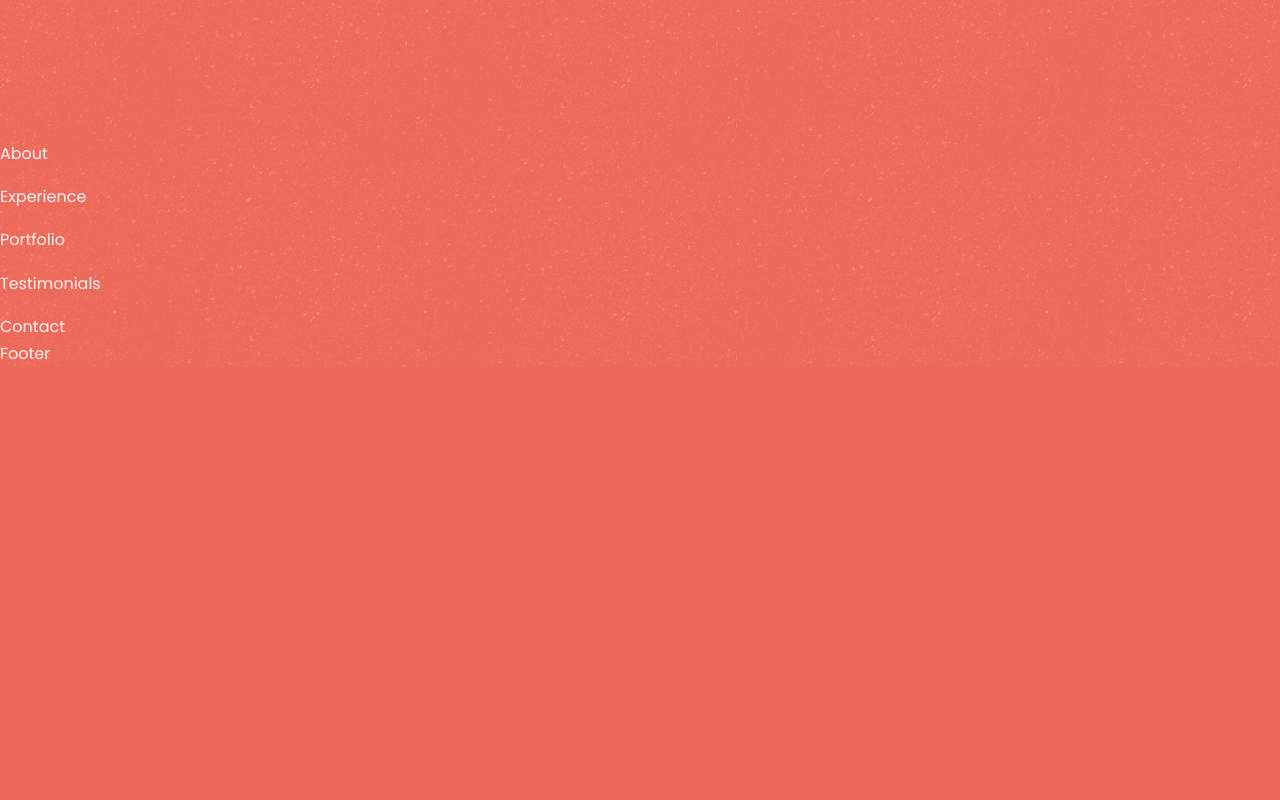
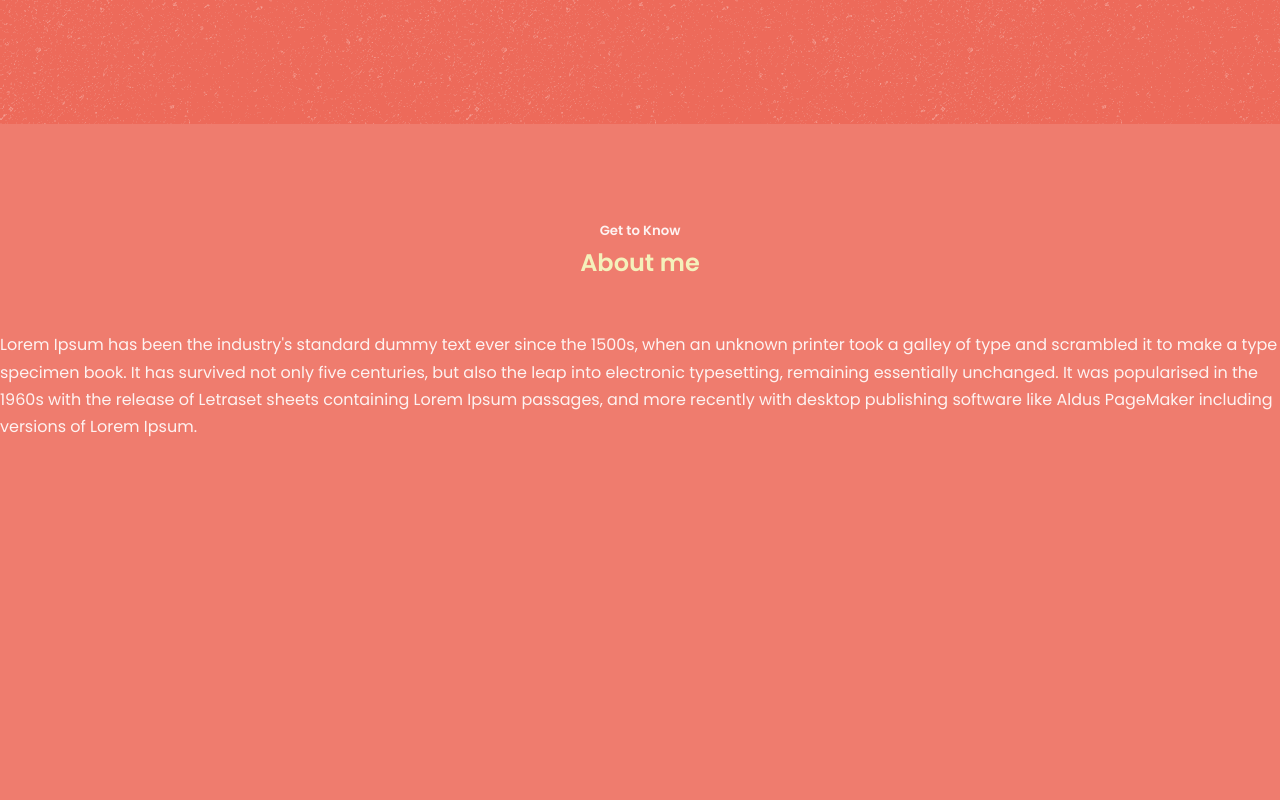
Before and after one commit to val0sch/portfolio_react, a React (Create React App) app: page / in a window 1280 px wide. Shown: the part 740-1540 px from the top of the page. Before the commit the page ends 1107 px from the top, so only its background shows below. Built offline with nearby package versions, Linux system fonts and the light colour scheme.

Commit message:
install gh-pages

```diff
--- a/src/components/about/About.jsx
+++ b/src/components/about/About.jsx
@@ -2,7 +2,22 @@ import React from "react";
 import "./about.css";
 
 const About = () => {
-  return <section id="about">About</section>;
+  return (
+    <section id="about">
+      <h5>Get to Know</h5>
+      <h2>About me</h2>
+      <p>
+        Lorem Ipsum has been the industry's standard dummy text ever since the
+        1500s, when an unknown printer took a galley of type and scrambled it to
+        make a type specimen book. It has survived not only five centuries, but
+        also the leap into electronic typesetting, remaining essentially
+        unchanged. It was popularised in the 1960s with the release of Letraset
+        sheets containing Lorem Ipsum passages, and more recently with desktop
+        publishing software like Aldus PageMaker including versions of Lorem
+        Ipsum.
+      </p>
+    </section>
+  );
 };
 
 export default About;
--- a/src/components/experience/experience.css
+++ b/src/components/experience/experience.css
@@ -0,0 +1,3 @@
+#experience{
+    background-image: url("../../assets/asfalt--light--1920x1080.png");
+}
--- a/src/components/header/header.css
+++ b/src/components/header/header.css
@@ -2,6 +2,7 @@ header {
   height: 100vh;
   padding-top: 4rem;
   overflow: hidden;
+  background-image: url("../../assets/asfalt--light--1920x1080.png");
 }
 
 .header__container {
--- a/src/index.css
+++ b/src/index.css
@@ -9,7 +9,7 @@
   text-decoration: none;
 }
 :root {
-  --color-bg: #ed6a5a;
+  --color-bg: #ed6b5ae0;
   --color-bg-variant: #8caea9;
   --color-primary: #f4f1bb;
   --color-primary-variant: #f4f1bbc5;
@@ -35,8 +35,6 @@ body {
   background: var(--color-bg);
   color: var(--color-light);
   line-height: 1.7;
-  background-image: url("../src/assets/asfalt--light--1920x1080.png");
-  background-size: contain;
 }
 
 /* ==================== GENERAL STYLES ====================== */
@@ -51,7 +49,8 @@ h1 {
 }
 
 section {
-  margin-top: 1rem;
+  padding-top: 6rem;
+  height: 100vh;
 }
 
 section > h2,
```
Also changed, not shown: package.json (+7 -1 lines), 1 other file (tests, documents, lock files or other folders).
